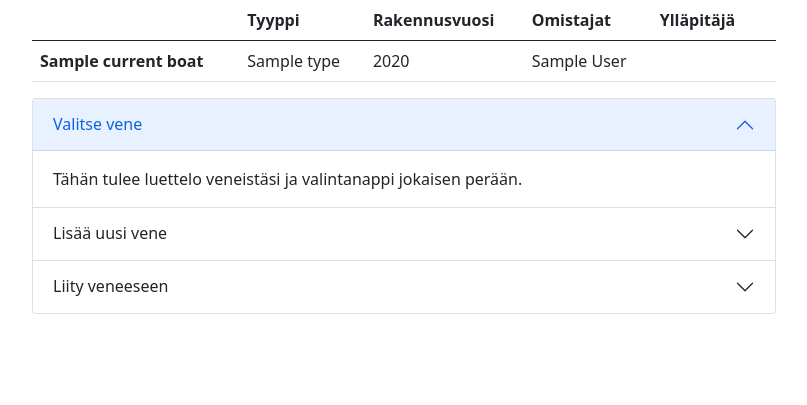
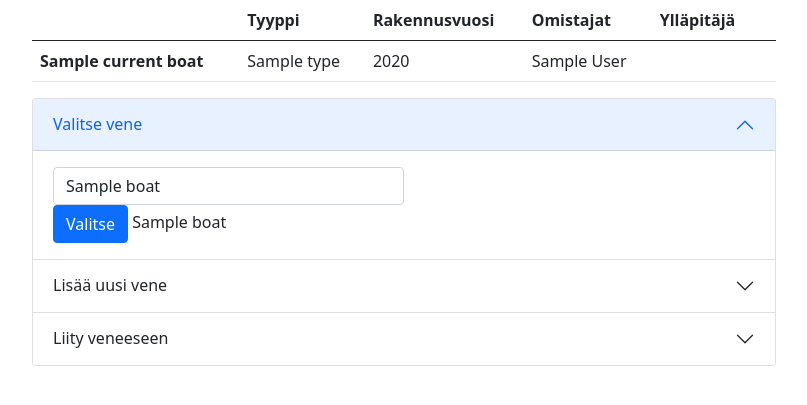
Before and after one commit to shlevanto/Kimppavene, a Flask app: template templates/boats.html in a window 1280 px wide, after a click on "Valitse vene". Shown: the part 87-492 px from the top of the page, without its empty margins (50-857 px from the left). Run offline with Flask 2, Linux system fonts and the light colour scheme; the template is opened without the code that fills it: most values are stand-ins (such as "Sample title", 1, 10 or a date in 2020).

Commit message:
user sees all their boats in the boats view and can choose which boat to use as the session boat

```diff
--- a/templates/boats.html
+++ b/templates/boats.html
@@ -55,7 +55,16 @@
     </h2>
     <div id="collapseOne" class="accordion-collapse collapse" aria-labelledby="chooseBoat" data-bs-parent="#accordionBoats">
       <div class="accordion-body">
-        Tähän tulee luettelo veneistäsi ja valintanappi jokaisen perään.
+        {% for boat in user_boats%}
+          <form action="/chooseboat" method="POST">
+            <div class="form-group col-6">
+              <input type="text" class="form-control" name="boat_id" id="boat_id" value={{ boat.id }} hidden>
+              <input type="text" class="form-control" name="boat_name" id="boat_name" value="{{ boat.name }}">
+              <button type="submit" class="btn btn-primary">Valitse</button>
+              {{ boat.name }}
+            </div>
+          </form>
+        {% endfor %}
       </div>
     </div>
   </div>
@@ -108,7 +117,7 @@
         Liity veneeseen
       </button>
     </h2>
-    <div id="collapseThree" class="accordion-collapse collapse" aria-labelledby="joinBoat" data-bs-parent="#accordionTransactions">
+    <div id="collapseThree" class="accordion-collapse collapse" aria-labelledby="joinBoat" data-bs-parent="#accordionBoats">
       <div class="accordion-body">
         <form action="/joinboat" method="POST">
           <div class="form-group col-6">
```
Also changed, not shown: routes.py (+8 -2 lines), views/boats.py (+20 -5 lines).
